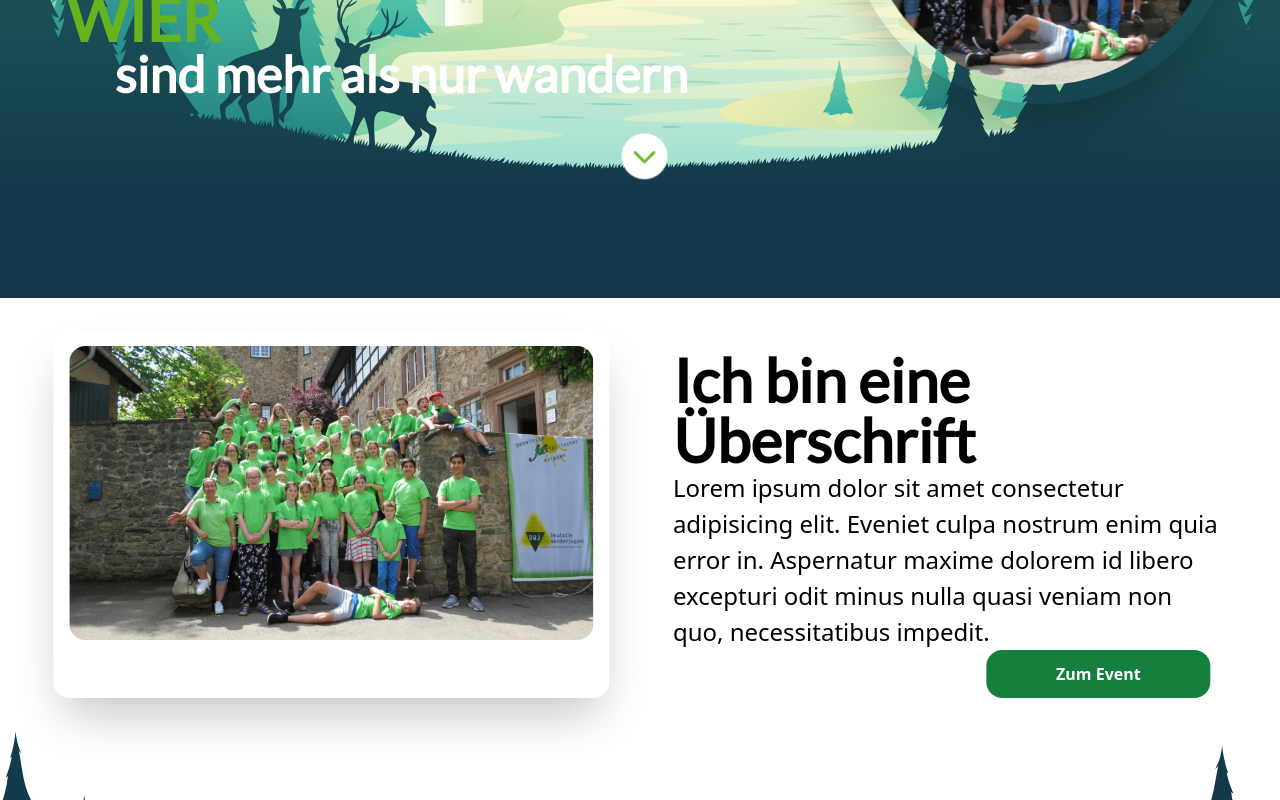
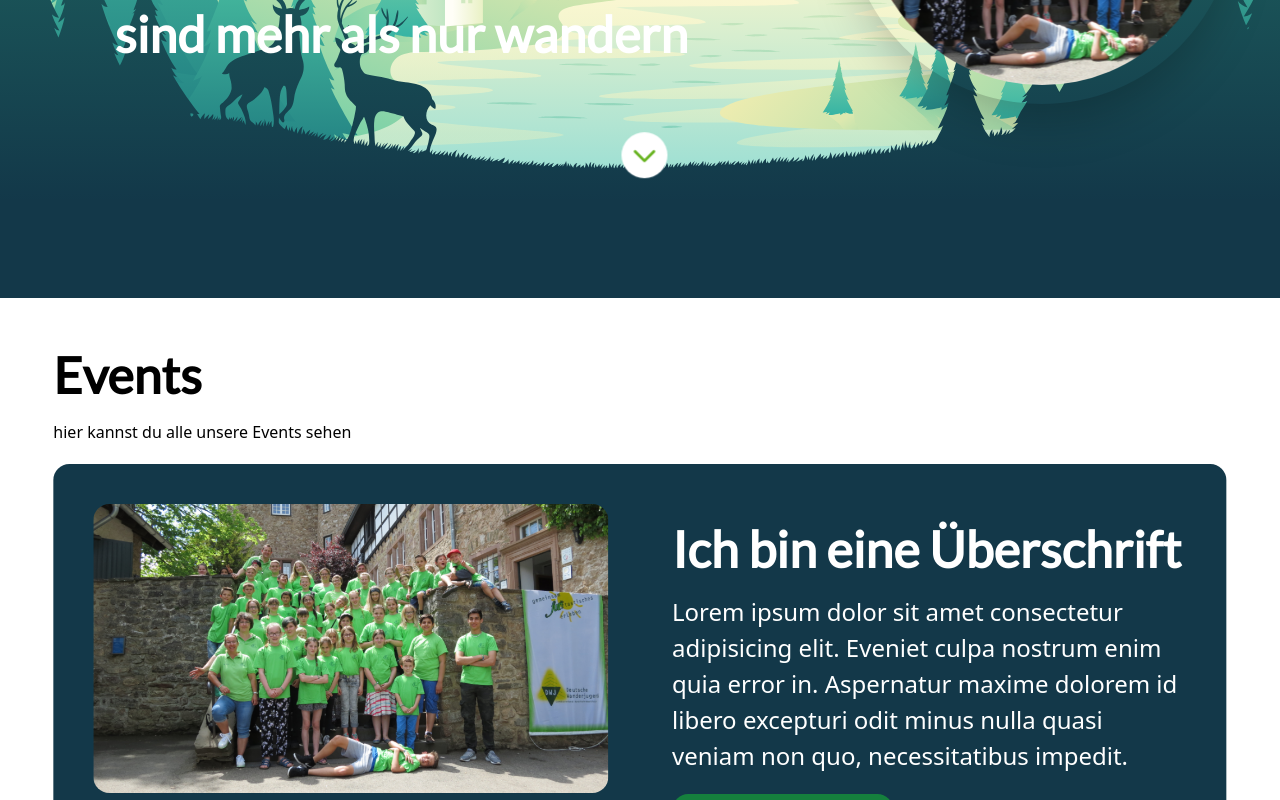
Before and after one commit to TobiasLueger/Jugend-Eifelverein-Website, a React (Vite) app: page / in a window 1280 px wide. Shown: the part 600-1400 px from the top of the page. Built offline with nearby package versions, Linux system fonts and the light colour scheme.

Commit message:
[TASK] work on tailwind global styles, teaser, stage, sides

```diff
--- a/src/components/Stage/Stage.tsx
+++ b/src/components/Stage/Stage.tsx
@@ -11,6 +11,7 @@ export default function Stage() {
 	}
 
 	return (
+		<>
 			<div className="bg-[url('../images/bg2.svg')] bg-no-repeat bg-[left_bottom] bg-cover w-[101%] h-screen relative overflow-hidden mb-[-2px] ml-[-2px]">
 				<div className="relative w-11/12 h-full left-2/4 -translate-x-1/2">
 					<div className="absolute top-2/4 -translate-y-1/2 lg:bottom-4 lg:top-auto lg:block lg:bg-transparent w-full bg-[#105157] bg-opacity-80 p-[15px] flex flex-col rounded-3xl">
@@ -34,5 +35,7 @@ export default function Stage() {
 					</div>
 				</div>
 			</div>
+			<div className="h-[100px] bg-[#133849]"></div>
+		</>
 	);
 }
--- a/src/components/Teaser/Teaser.tsx
+++ b/src/components/Teaser/Teaser.tsx
@@ -2,20 +2,24 @@ import { CaretDown } from "phosphor-react";
 import { useState, useEffect } from "react";
 
 export default function Teaser() {
-
 	return (
-		<div className="w-full flex flex-row gap-16">
-			<div className="bg-white shadow-2xl p-4 rounded-2xl w-[50%]">
+		<div className="w-full flex flex-row gap-16 bg-[#133849] p-10 rounded-2xl my-5">
+			<div className=" w-[50%]">
 				<img className="rounded-2xl" src="/src/images/gruppenfoto.png" alt="" />
 			</div>
-      <div className="w-[50%] pt-5">
-        <h2 className="font-lato font-bold text-[24px] leading-[24px] lg:text-[60px] lg:leading-[60px]">Ich bin eine Überschrift</h2>
-        <p className="text-[24px]">Lorem ipsum dolor sit amet consectetur adipisicing elit. Eveniet culpa nostrum enim quia error in. Aspernatur maxime dolorem id libero excepturi odit minus nulla quasi veniam non quo, necessitatibus impedit.</p>
+			<div className="w-[50%] pt-5 text-white">
+				<h2>Ich bin eine Überschrift</h2>
+				<p className="text-[24px] text-white">
+					Lorem ipsum dolor sit amet consectetur adipisicing elit. Eveniet culpa
+					nostrum enim quia error in. Aspernatur maxime dolorem id libero
+					excepturi odit minus nulla quasi veniam non quo, necessitatibus
+					impedit.
+				</p>
 				<a
-							href="/login"
-							className="flex justify-center items-center justify-self-end font-bold rounded-2xl bg-green-700 text-white py-[12px] px-[70px] lg:mr-[16px] lg:ml-24"
+					href="[#EVENT-PAGE]"
+					className="flex justify-center items-center justify-self-start font-bold rounded-2xl bg-green-700 text-white py-[12px] px-[70px] w-fit"
 				>
-							Zum  Event
+					Anmelden
 				</a>
 			</div>
 		</div>
--- a/src/routes/events.tsx
+++ b/src/routes/events.tsx
@@ -1,7 +1,12 @@
+import Teaser from "../components/Teaser/Teaser";
+
 export default function Events() {
 	return (
 		<main style={{ padding: "1rem 0" }}>
 			<h2>Events</h2>
+			<Teaser />
+			<Teaser />
+			<Teaser />
 		</main>
 	);
 }
--- a/src/routes/home.tsx
+++ b/src/routes/home.tsx
@@ -5,9 +5,15 @@ export default function Home() {
 	return (
 		<>
 			<Stage />
-			<div className="h-[100px] bg-[#133849]"></div>
-			<main className="left-2/4 -translate-x-1/2 relative w-11/12 py-8">
-				<Teaser />
+			<main>
+				<section>
+					<h2>Events</h2>
+					<p> hier kannst du alle unsere Events sehen</p>
+					<Teaser />
+					<Teaser />
+					<Teaser />
+					<button>mehr laden</button>
+				</section>
 			</main>
 		</>
 	);
--- a/src/styles/tailwind.css
+++ b/src/styles/tailwind.css
@@ -7,3 +7,24 @@
 		width: calc(100vw + 30px);
 	}
 }
+
+@layer base {
+	h1 {
+	}
+
+	h2 {
+		@apply font-lato font-bold text-[22px] leading-[22px] lg:text-[50px] lg:leading-[50px] mb-5;
+	}
+
+	p {
+		@apply my-5;
+	}
+
+	main {
+		@apply left-2/4 -translate-x-1/2 relative w-11/12 py-8;
+	}
+
+	section {
+		@apply my-5;
+	}
+}
```
Also changed, not shown: 1 other file (tests, documents, lock files or other folders). Lines whose indentation alone changed are shown as unchanged.
